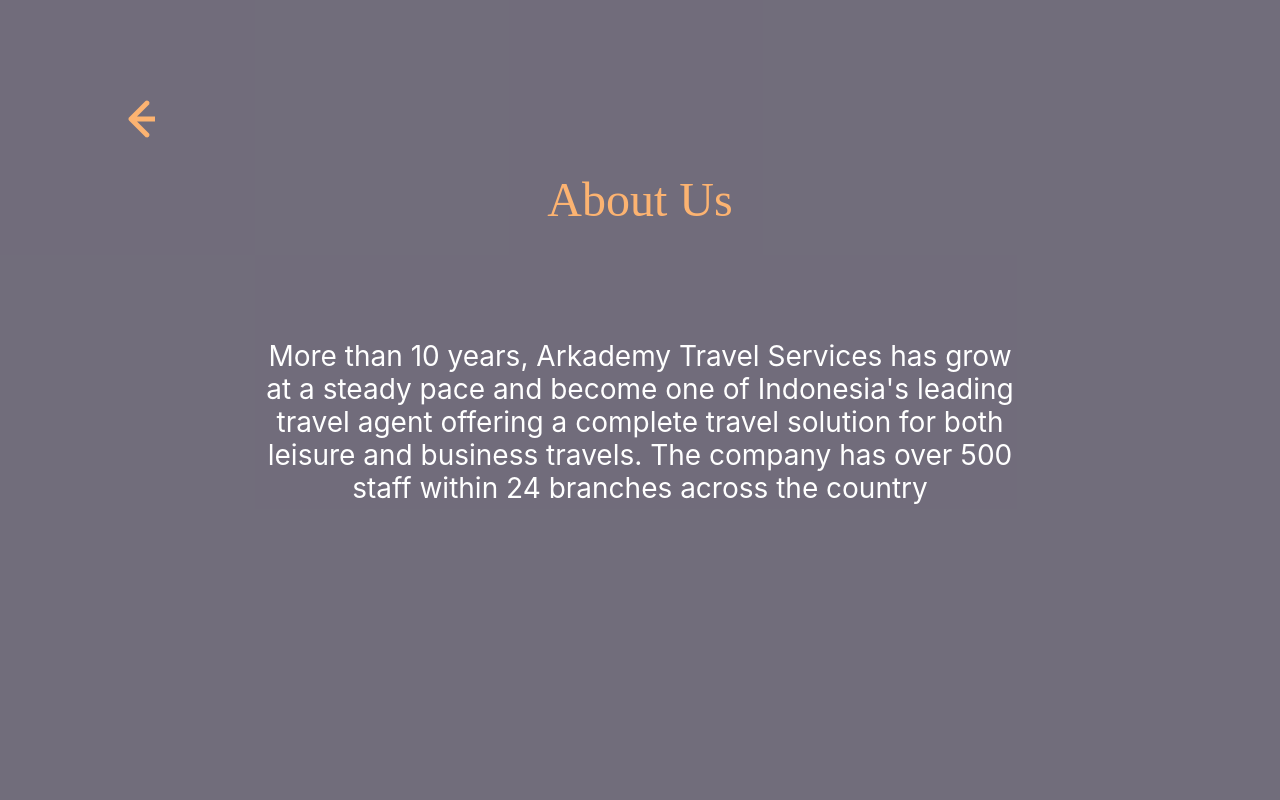
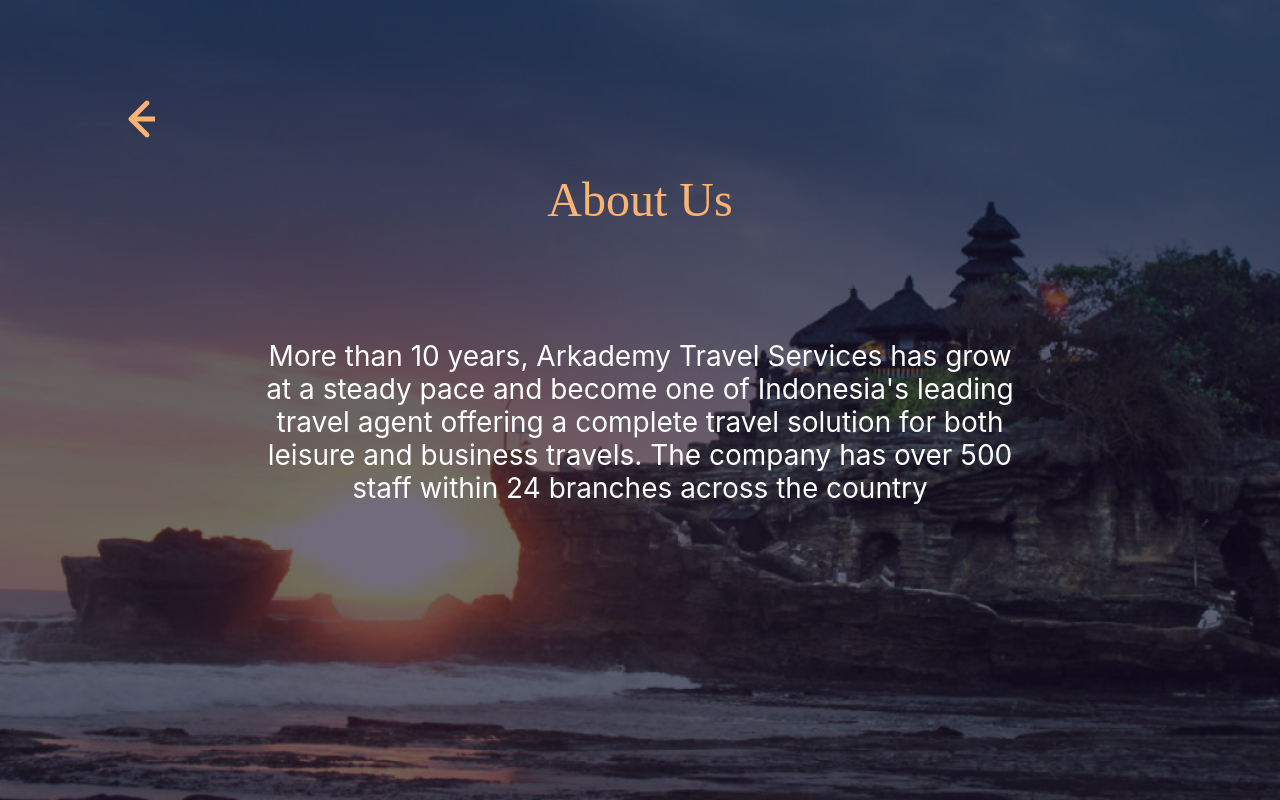
Before and after one commit to Mochamadramdhan/Travel-React, a React (Create React App) app: page /about in a window 1280 px wide. Built offline with nearby package versions, Linux system fonts and the light colour scheme.

Commit message:
add backroudn image in css

```diff
--- a/src/Screeen/About.jsx
+++ b/src/Screeen/About.jsx
@@ -6,26 +6,16 @@
   const navigate = useNavigate ()
   return (
 <>
-
-<body>
-        <div className='container bg-about'>
-          <div bg-about>
-            <div className='squere'>
-
+  <div className='container'>
+    <div className='bg-about'>
+        <div className="opacity">
           <img src={back} onClick={()=>navigate("/")}  alt="Icon.Back" className='back'/>
           <h1 className='aboutUs'>About Us</h1>
-                <p className='p-about'>More than 10 years, Arkademy Travel Services has grow at a steady pace and become one of Indonesia's leading travel agent offering a complete travel solution for both leisure and business travels. The company has over 500 staff within 24 branches across the country</p>
-
+          <p className='p-about'>More than 10 years, Arkademy Travel Services has grow at a steady pace and become one of Indonesia's leading travel agent offering a complete travel solution for both leisure and business travels. The company has over 500 staff within 24 branches across the country
+          </p>
         </div>
       </div>
-
   </div>
-
-
-
-</body>
-
-
 </>
   )
 }
--- a/src/Screeen/Home.jsx
+++ b/src/Screeen/Home.jsx
@@ -3,14 +3,13 @@
 import { useNavigate } from 'react-router-dom'
 import './Style.css'
 
-
 export default function Home() {
   const navigate = useNavigate ()
   return (
-    <><body>
-    <div className='container bg-index'>
-
-            <div className='squere'>
+  <>
+    <div className='container'>
+          <div className='bg-home'>
+            <div className="opacity">
                 <img src={IconBali} alt="Logo.IconBali" className='IconBali'/>
                 <h1 className='h1-White'>A Better way to</h1>
                 <h1 >Travel to Bali</h1>
@@ -18,11 +17,10 @@
                 <div className='container-button-index'>
                   <div onClick={()=>navigate("About")} className='button about'>About Us</div>
                   <div onClick={()=>navigate("Users")} className='button reservation'>Reservation</div>
+                </div>
             </div>
-            </div>
+          </div>
     </div>
-
-
-</body></>
+  </>
   )
 }
--- a/src/Screeen/Style.css
+++ b/src/Screeen/Style.css
@@ -49,10 +49,27 @@
 }
 .container{
     height: 100%;
+    background-image: url(./img/ImageBackground.png);
     background-repeat: no-repeat;
     background-size: cover;
 }
-.squere{
+.bg-home{
+    background-image: url(./img/ImageBackground.png);
+
+    position: absolute;
+    top: 0;
+    right: 0;
+    bottom: 0;
+    left: 0;
+    padding-top: 100px;
+    display: flex;
+    flex-direction: column;
+    align-items: center;
+    background-repeat: no-repeat;
+    background-size: cover;
+
+}
+.opacity{
     background-color: rgba(19, 11, 35, 0.6);
     position: absolute;
     top: 0;
@@ -147,9 +164,6 @@
 }
 
 /* index */
-.bg-index{
-    background-image: url(./img/ImageBackground.png);
-}
 
 h1.h1-White{
     color: #FFFFFF;
@@ -178,6 +192,18 @@
 /* about */
 .bg-about{
     background-image: url(./img/bg1.png);
+    position: absolute;
+    top: 0;
+    right: 0;
+    bottom: 0;
+    left: 0;
+    padding-top: 100px;
+    display: flex;
+    flex-direction: column;
+    align-items: center;
+    background-repeat: no-repeat;
+    background-size: cover;
+
 
 }
 h1.aboutUs{
@@ -191,12 +217,18 @@
 }
 
 /* Reservation */
-h1.Reservation {
-    margin-bottom: 15%;
-    /* margin-bottom: 50px; */
-}
 .bg-reservation{
-    background-image: url(./img/bg2.png);
+    background-image: url(./img/bg1.png);
+    position: absolute;
+    top: 0;
+    right: 0;
+    bottom: 0;
+    left: 0;
+    padding-top: 100px;
+    display: flex;
+    flex-direction: column;
+    align-items: center;
+    background-repeat: no-repeat;
     background-size: cover;
 }
 input{
--- a/src/Screeen/Users.jsx
+++ b/src/Screeen/Users.jsx
@@ -1,16 +1,14 @@
 import React from 'react'
 import { useNavigate } from 'react-router-dom'
 import back from './img/Back.png'
-
 
 export default function Users() {
     const navigate = useNavigate ()
   return (
 <>
-    <body>
-        <div className='container bg-reservation'></div>
-
-        <div className='squere'>
+    <div className='container'></div>
+        <div className='bg-reservation'>
+            <div className="opacity">
                 <img src={back} onClick={()=>navigate("/")}  alt="Icon.Back" className='back'/>
 
                     <div className='form'>
@@ -25,8 +23,7 @@
                     <div onClick={()=>navigate("#")} className='button-submit'>Submit</div>
             </div>
         </div>
-
-    </body>
+    </div>
 </>
   )
 }
```
Lines whose indentation alone changed are shown as unchanged.
